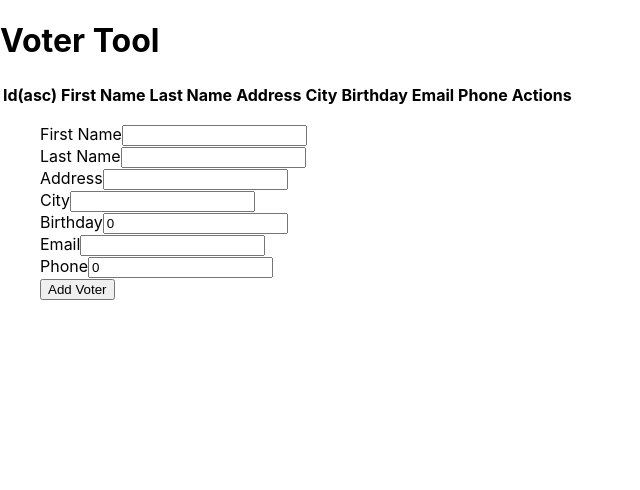
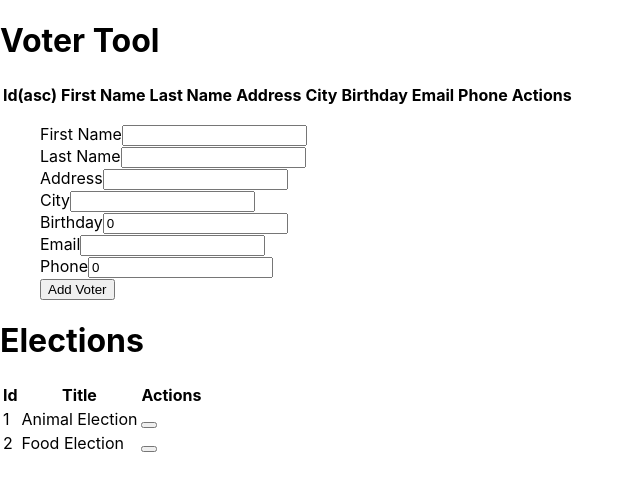
Before and after one commit to jsalazar7/react-class-project, a React (Create React App) app in the folder vote-app/: page / in a window 1280 px wide. Shown: the top 490 px of the page, without its empty margins (0-640 px from the left). Built offline with nearby package versions, Linux system fonts and the light colour scheme.

Commit message:
fixed ElectionTable formatting

```diff
--- a/vote-app/src/components/Elections/ElectionsTable.tsx
+++ b/vote-app/src/components/Elections/ElectionsTable.tsx
@@ -17,14 +17,13 @@ export function ElectionsTable(props: ElectionsTableProps) {
                 </tr>
             </thead>
             <tbody>
-                {
-                    props.elections.map(election => {
+                {props.elections.map(election =>
                         <ElectionViewRow
                             key={election.id}
                             election={election}
                             //onVote={(id)=>{}}
                         />
-                    })
+                    )
                 }
             </tbody>
         </table>
--- a/vote-app/src/components/voters/VoterTool.tsx
+++ b/vote-app/src/components/voters/VoterTool.tsx
@@ -40,7 +40,7 @@ export function VoterTool(props: VoterToolProps) {
                       onSaveVoter={saveVoter} onCancelVoter={cancelVoter}
                       onSortVoters={sortVoters} />
             <VoterForm buttonText="Add Voter" onSubmitVoter={addVoter} />
-            {/* <Elections /> */}
+            <Elections />
         </>
     );
 }
```
